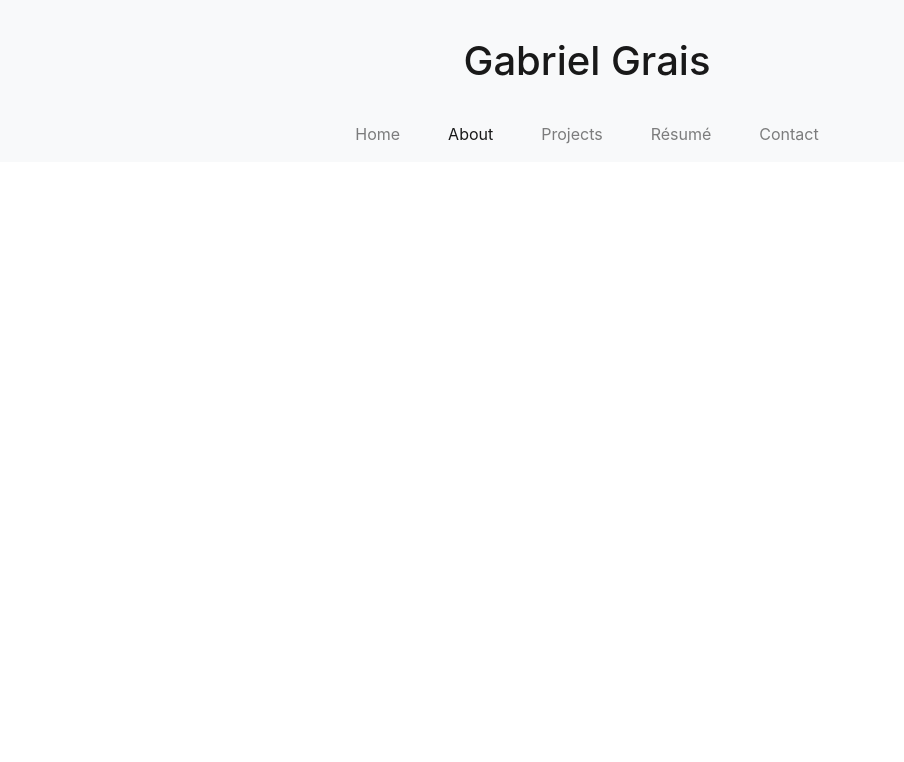
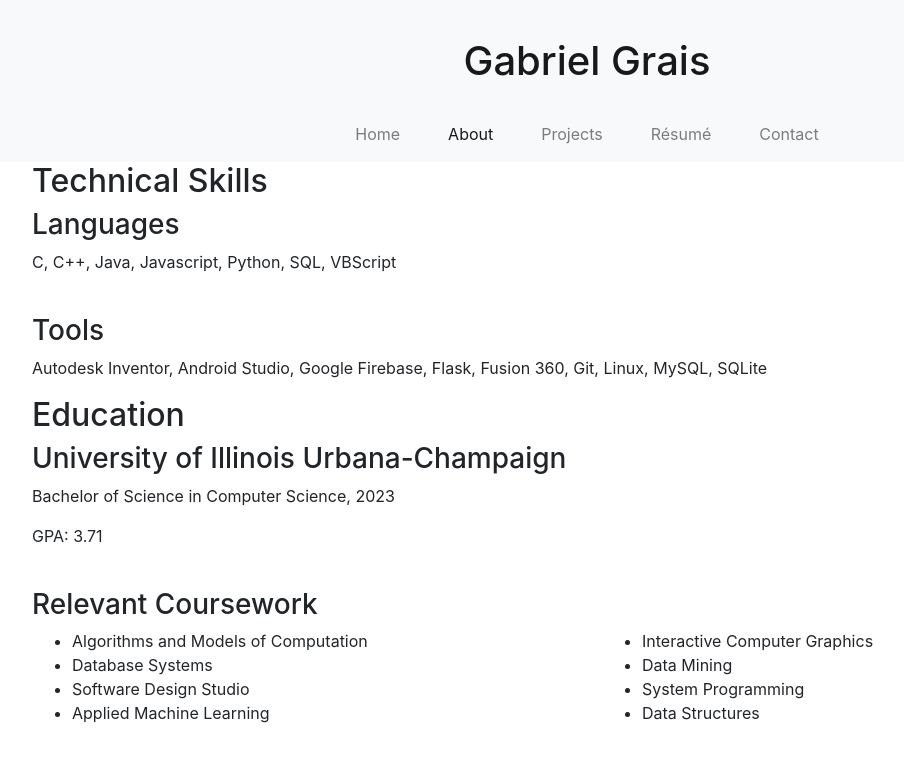
Before and after one commit to Gabgra11/GabrielGraisWebsite, a Flask app: page /about in a window 1280 px wide. Shown: the top 762 px of the page, without its empty margins (53-957 px from the left). Run offline with Flask 3, Linux system fonts and the light colour scheme.

Commit message:
Populate about page.

```diff
--- a/app.py
+++ b/app.py
@@ -1,3 +1,6 @@
+#TODO: Scrollspy entire website
+#TODO: Add article styling (horizontal bars, padding, ...)
+
 from flask import Flask, redirect, url_for, render_template, request
 
 app = Flask(__name__)
--- a/templates/about.html
+++ b/templates/about.html
@@ -2,4 +2,45 @@
 {% set active_page = 'about' %}
 
 {% block content %}
+<div class="container">
+    <article>
+        <h2>Technical Skills</h2>
+        <h3>Languages</h3>
+        <p>C, C++, Java, Javascript, Python, SQL, VBScript</p>
+        <br>
+        <h3>Tools</h3>
+        <p>Autodesk Inventor, Android Studio, Google Firebase, Flask, Fusion 360, Git, Linux, MySQL, SQLite</p>
+    </article>
+
+    <article>
+        <h2>Education</h2>
+        <h3>University of Illinois Urbana-Champaign</h3>
+        <p>Bachelor of Science in Computer Science, 2023</p>
+        <p>GPA: 3.71</p>
+        <br>
+        <h3>Relevant Coursework</h3>
+        <div class="row">
+            <div class="col">
+                <ul>
+                    <li>Algorithms and Models of Computation</li>
+                    <li>Database Systems</li>
+                    <li>Software Design Studio</li>
+                    <li>Applied Machine Learning</li>
+                </ul>
+            </div>
+
+            <div class="col">
+                <ul>
+                    <li>Interactive Computer Graphics</li>
+                    <li>Data Mining </li>
+                    <li>System Programming</li>
+                    <li>Data Structures</li>
+                </ul>
+            </div>
+        </div>
+
+    </article>
+</div>
+
+
 {% endblock %}
```
